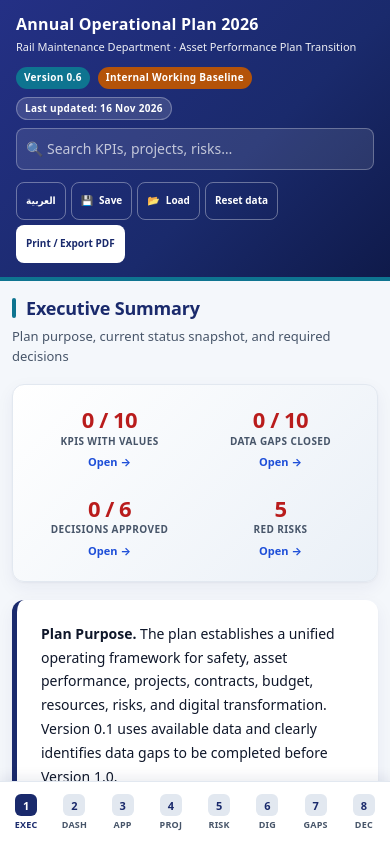
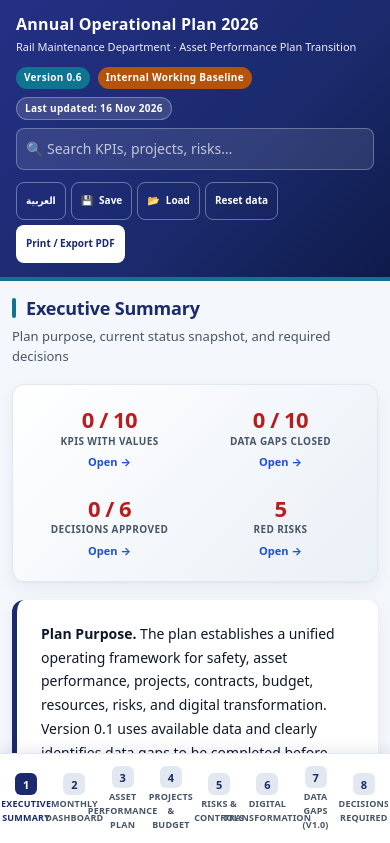
Before and after one commit to ahmadzayan-hub/annual-operation-plan-2026, a website: page Annual_Operational_Plan_2026_V0_6.html in a window 390 px wide. Shown: the top 843 px of the page. Drawn offline with Linux system fonts and the light colour scheme.

Commit message:
Use full translated names in mobile navigation

```diff
--- a/Annual_Operational_Plan_2026_V0_6.html
+++ b/Annual_Operational_Plan_2026_V0_6.html
@@ -783,14 +783,14 @@ h2.section-title, h3.section-title{margin:0 0 6px}  /* reset UA h2/h3 margin */
 
 <nav class="mobile-tabs" id="mobileTabs" aria-label="Section navigation">
   <div class="mobile-tabs-scroll" tabindex="0" aria-label="Section navigation">
-    <button class="mtb active" data-mtab="t1"><span class="mnum">1</span><span data-i18n="mtab.exec">Exec</span></button>
-    <button class="mtb" data-mtab="t2"><span class="mnum">2</span><span data-i18n="mtab.dash">Dash</span></button>
-    <button class="mtb" data-mtab="t3"><span class="mnum">3</span><span data-i18n="mtab.app">APP</span></button>
-    <button class="mtb" data-mtab="t4"><span class="mnum">4</span><span data-i18n="mtab.proj">Proj</span></button>
-    <button class="mtb" data-mtab="t5"><span class="mnum">5</span><span data-i18n="mtab.risk">Risk</span></button>
-    <button class="mtb" data-mtab="t6"><span class="mnum">6</span><span data-i18n="mtab.dig">Dig</span></button>
-    <button class="mtb" data-mtab="t7"><span class="mnum">7</span><span data-i18n="mtab.gap">Gaps</span></button>
-    <button class="mtb" data-mtab="t8"><span class="mnum">8</span><span data-i18n="mtab.dec">Dec</span></button>
+    <button class="mtb active" data-mtab="t1"><span class="mnum" aria-hidden="true">1</span><span data-i18n="tab.exec">Executive Summary</span></button>
+    <button class="mtb" data-mtab="t2"><span class="mnum" aria-hidden="true">2</span><span data-i18n="tab.dash">Monthly Dashboard</span></button>
+    <button class="mtb" data-mtab="t3"><span class="mnum" aria-hidden="true">3</span><span data-i18n="tab.app">Asset Performance Plan</span></button>
+    <button class="mtb" data-mtab="t4"><span class="mnum" aria-hidden="true">4</span><span data-i18n="tab.proj">Projects &amp; Budget</span></button>
+    <button class="mtb" data-mtab="t5"><span class="mnum" aria-hidden="true">5</span><span data-i18n="tab.risk">Risks &amp; Controls</span></button>
+    <button class="mtb" data-mtab="t6"><span class="mnum" aria-hidden="true">6</span><span data-i18n="tab.dig">Digital Transformation</span></button>
+    <button class="mtb" data-mtab="t7"><span class="mnum" aria-hidden="true">7</span><span data-i18n="tab.gap">Data Gaps (V1.0)</span></button>
+    <button class="mtb" data-mtab="t8"><span class="mnum" aria-hidden="true">8</span><span data-i18n="tab.dec">Decisions Required</span></button>
   </div>
 </nav>
 
--- a/sw.js
+++ b/sw.js
@@ -2,7 +2,7 @@
  * Cache-first strategy for the app shell so the plan works offline
  * after the first visit. Bump CACHE_VERSION on release to invalidate.
  */
-const CACHE_VERSION = 'oplan-v06-20261024';
+const CACHE_VERSION = 'oplan-v06-20261117';
 const APP_SHELL = [
   './',
   './Annual_Operational_Plan_2026_V0_6.html',
```
Also changed, not shown: tests/state.test.cjs (+8 -0 lines).
